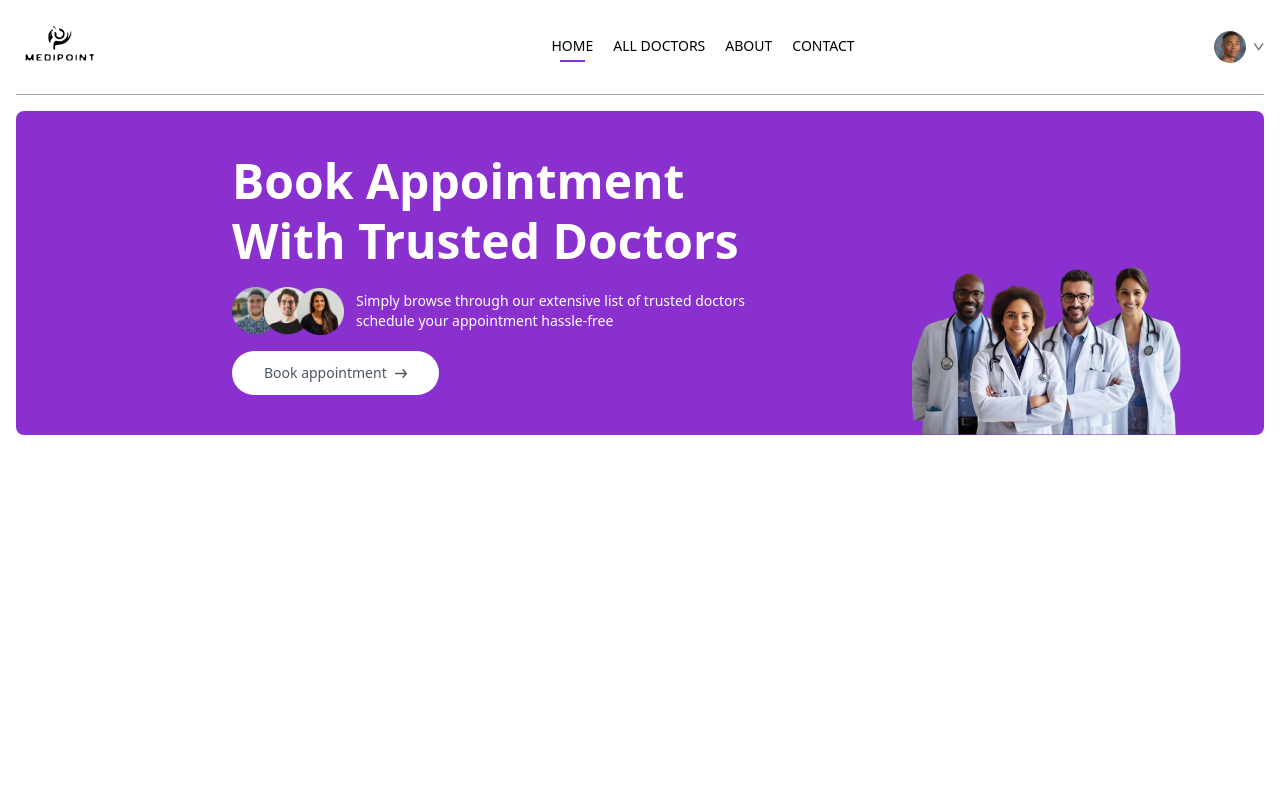
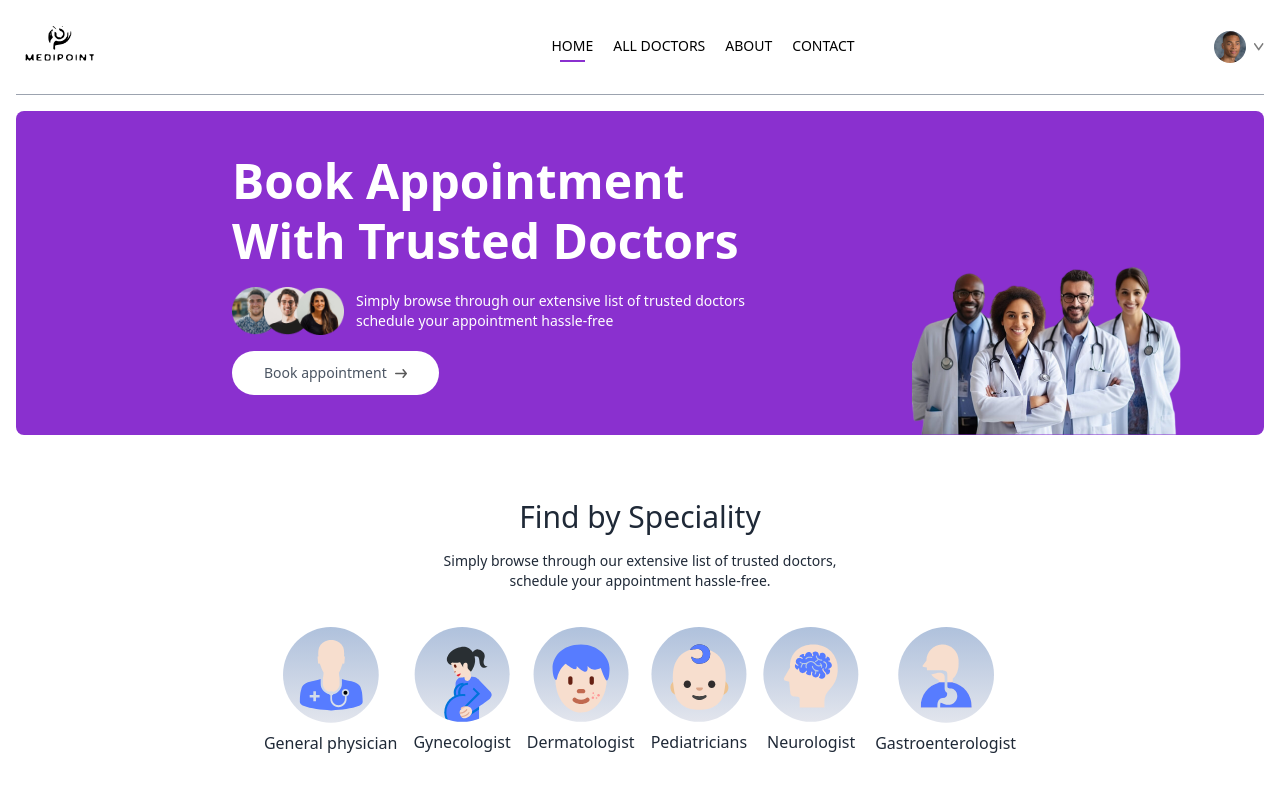
Before and after one commit to arnoldcod/medipoint, a React (Vite) app in the folder frontend/: page / in a window 1280 px wide. Shown: the top 792 px of the page. Built offline with nearby package versions, Linux system fonts and the light colour scheme.

Commit message:
completed  specialityMenu component

```diff
--- a/frontend/src/components/SpecialityMenu.jsx
+++ b/frontend/src/components/SpecialityMenu.jsx
@@ -1,9 +1,22 @@
+// eslint-disable-next-line no-unused-vars
 import React from 'react'
+import { specialityData } from '../assets/assets'
+import { Link } from 'react-router-dom'
 
 const SpecialityMenu = () => {
   return (
-    <div>
-
+    <div className='flex flex-col items-center  gap-4 py-16 text-gray-800
+    ' id='speciality'>
+        <h1 className='text-3xl font-medium'>Find by Speciality</h1>
+        <p className='sm:w-1/3 text-center text-sm'>Simply browse through our extensive list of trusted doctors, schedule your appointment hassle-free.</p>
+        <div className='flex sm:justify-center gap-4 pt-5 w-full overflow-scroll'>
+            {specialityData.map((item,index)=> (
+                <Link onClick={()=> scrollTo(0,0)} className='flex flex-col items-center text=xs cursor-pointer flex-shrink-0 hover:translate-y-[-10px] transition-all duration-500 ' key={index} to={`/doctors/${item.speciality}`}>
+                    <img className='w-16 sm:w-24 mb-2' src={item.image} alt="" />
+                    <p>{item.speciality}</p>
+                </Link>
+            ))}
+        </div>
     </div>
   )
 }
--- a/frontend/src/index.css
+++ b/frontend/src/index.css
@@ -5,3 +5,7 @@
 .active hr{
     @apply block
 }
+
+::-webkit-scrollbar {
+    @apply hidden
+}
```
